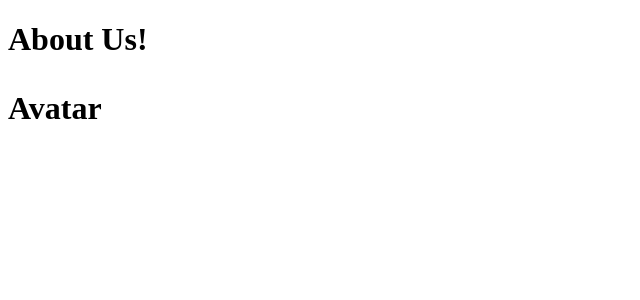
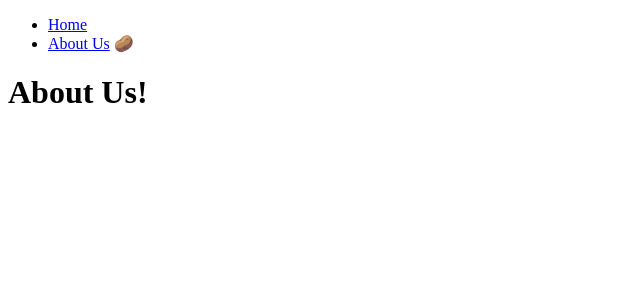
Before and after one commit to joowon-jang/learn-nextJS14, a Next.js app: page /about-us in a window 1280 px wide. Shown: the top 300 px of the page, without its empty margins (0-640 px from the left). Built offline with nearby package versions, Linux system fonts and the light colour scheme.

Commit message:
nextjs의 Link와 usePathname 훅
- usePathname는 client 컴포넌트에서만 동작함. 맨 위에 "use client"를 적어주지 않으면 에러가 발생함
- 에러가 발생하는 이유는 nextjs의 렌더링 방식과 관련이 있음

```diff
--- a/app/about-us/company/sales/page.tsx
+++ /dev/null
@@ -1,3 +0,0 @@
-export default function Sales() {
-  return <h1>Sales team</h1>;
-}
--- a/app/about-us/components/avatar.tsx
+++ /dev/null
@@ -1,3 +0,0 @@
-export default function Avatar() {
-  return <p>Avatar</p>;
-}
--- a/app/about-us/page.tsx
+++ b/app/about-us/page.tsx
@@ -1,9 +1,10 @@
-import Avatar from "./components/avatar";
+import Navigation from "../../components/navigation";
 
 export default function AboutUs() {
   return (
-    <h1>
-      About Us! <Avatar />
-    </h1>
+    <div>
+      <Navigation />
+      <h1>About Us!</h1>
+    </div>
   );
 }
--- /dev/null
+++ b/components/navigation.tsx
@@ -0,0 +1,20 @@
+"use client";
+
+import Link from "next/link";
+import { usePathname } from "next/navigation";
+
+export default function Navigation() {
+  const path = usePathname();
+  return (
+    <nav>
+      <ul>
+        <li>
+          <Link href="/">Home</Link> {path === "/" ? "🥔" : ""}
+        </li>
+        <li>
+          <Link href="/about-us">About Us</Link> {path === "/about-us" ? "🥔" : ""}
+        </li>
+      </ul>
+    </nav>
+  );
+}
```
Also changed, not shown: app/not-found.tsx (+8 -1 lines), app/page.tsx (+8 -1 lines).
